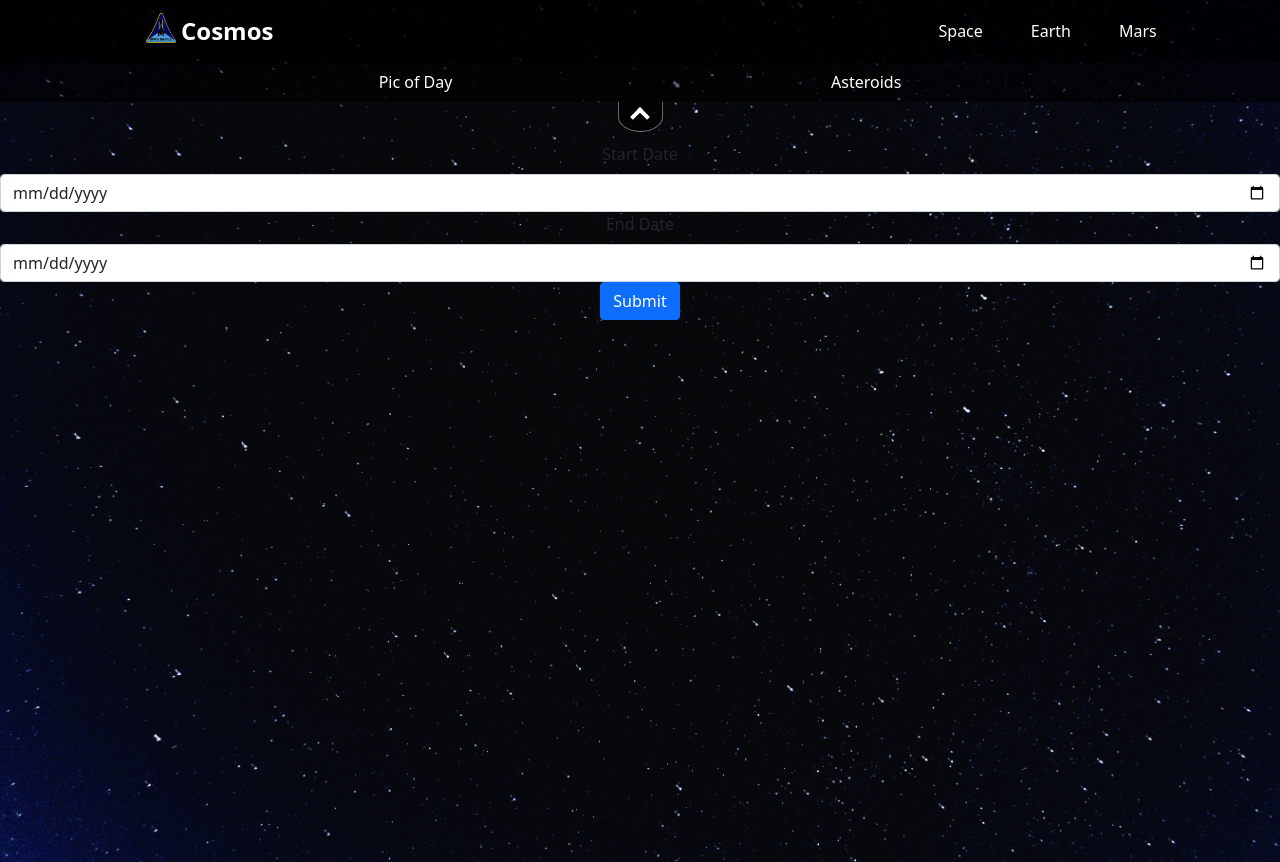
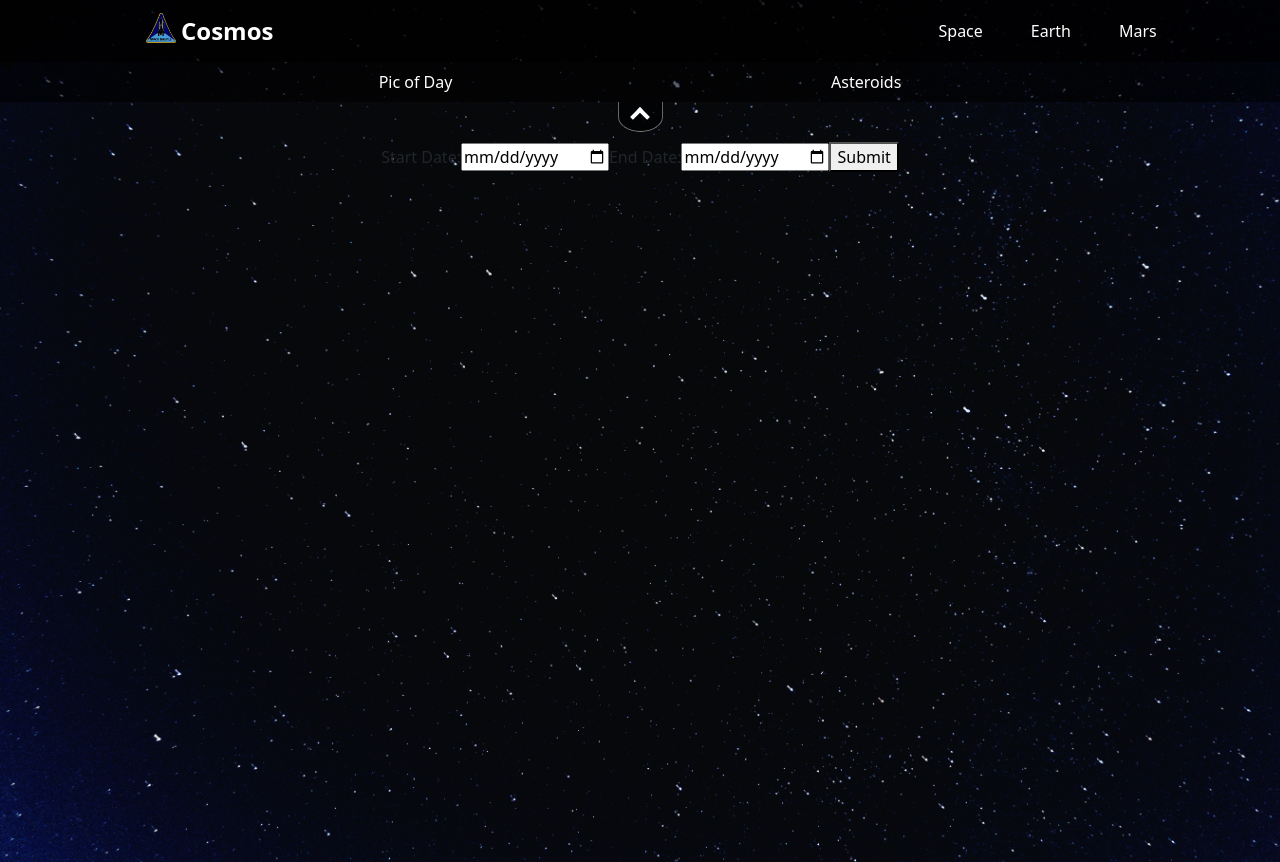
Before and after one commit to trueTRYtre3/NASA-Site, a React (Create React App) app in the folder frontend/: page / in a window 1280 px wide. Both pictures are taken after a click on the element "Asteroids". Built offline with nearby package versions, Linux system fonts and the light colour scheme; no server answers.

Commit message:
update form

```diff
--- a/frontend/src/components/Space/Asteroid.js
+++ b/frontend/src/components/Space/Asteroid.js
@@ -1,5 +1,5 @@
 import React, { useState } from 'react';
-import { Form, Button } from 'react-bootstrap';
+import { Form, Button, Table } from 'react-bootstrap';
 
 const Asteroid = ({ stroid }) => {
     const [info, changeInfo] = useState({})
@@ -8,37 +8,27 @@ const Asteroid = ({ stroid }) => {
 
     const submitForm = async e => {
         e.preventDefault()
-        console.log(typeof start)
+        console.log('start', start)
+        console.log('end', end)
+        changeStart('')
+        changeEnd('')
     }
 
     // console.log('stroid', stroid)
     return (
-        <>
-            <Form onSubmit={submitForm}>
-                <Form.Group>
-                    <Form.Label>Start Date</Form.Label>
-                    <Form.Control type="date" onChange={({ target }) => changeStart(target.value)} />
-                </Form.Group>
-                <Form.Group>
-                    <Form.Label>End Date</Form.Label>
-                    <Form.Control type="date" onChange={({ target }) => changeEnd(target.value)} />
-                </Form.Group>
-                <Button type='submit'>
-                    Submit
-                </Button>
-            </Form>
-            {/* <form onSubmit={submitForm}>
+        <div>
+            <form onSubmit={submitForm}>
                 <label>
                     Start Date:
-                    <input type='date'  value={start} onChange={changeStart} />
+                    <input type='date' value={start} onChange={({ target }) => changeStart(target.value)} />
                 </label>
                 <label>
                     End Date:
-                    <input type='date' value={end} onChange={changeEnd} />
+                    <input type='date' value={end} onChange={({ target }) => changeEnd(target.value)} />
                 </label>
-                <input type='submit' value='Submit' />
-            </form> */}
-        </>
+                <button>Submit</button>
+            </form>
+        </div>
     )
 }
 
```
